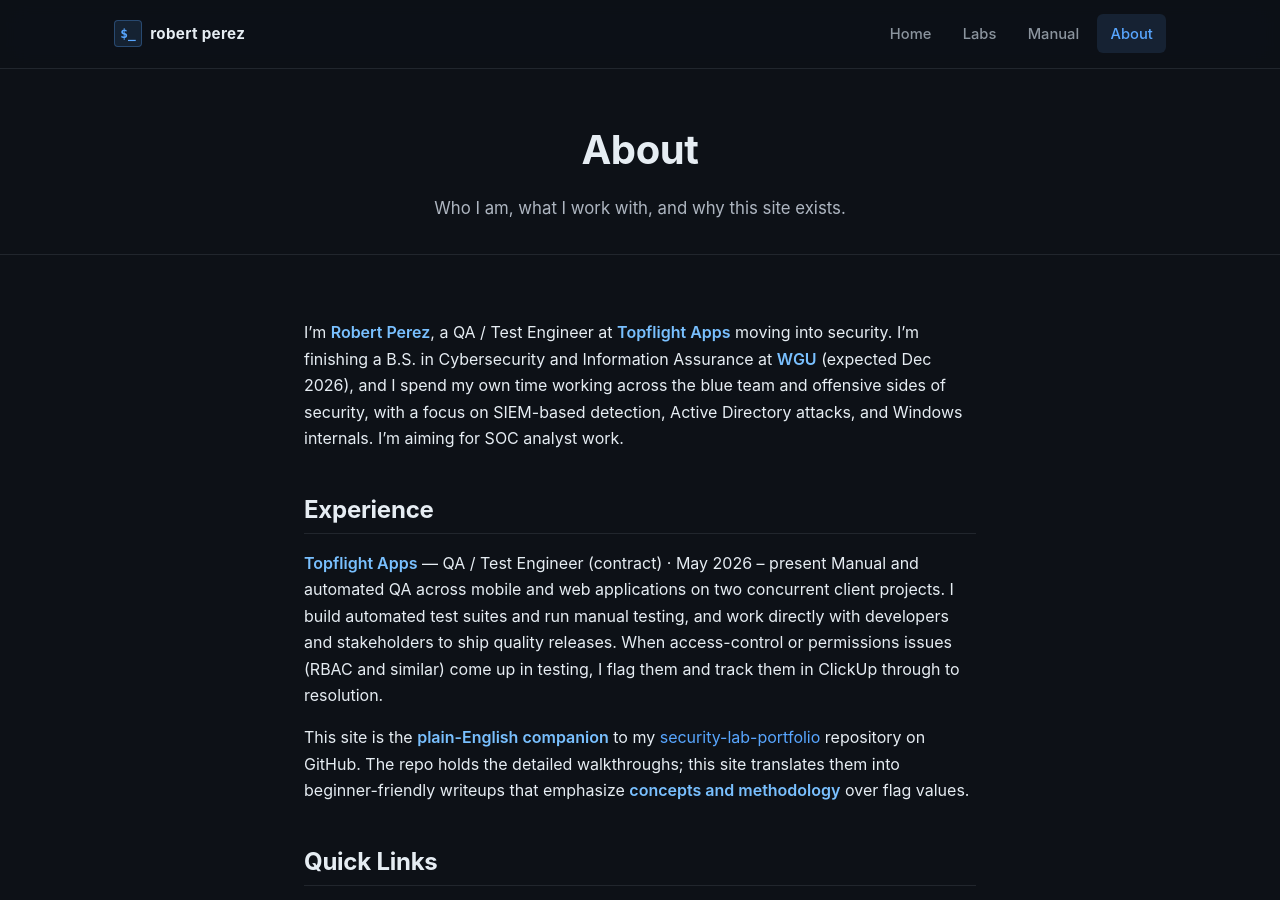
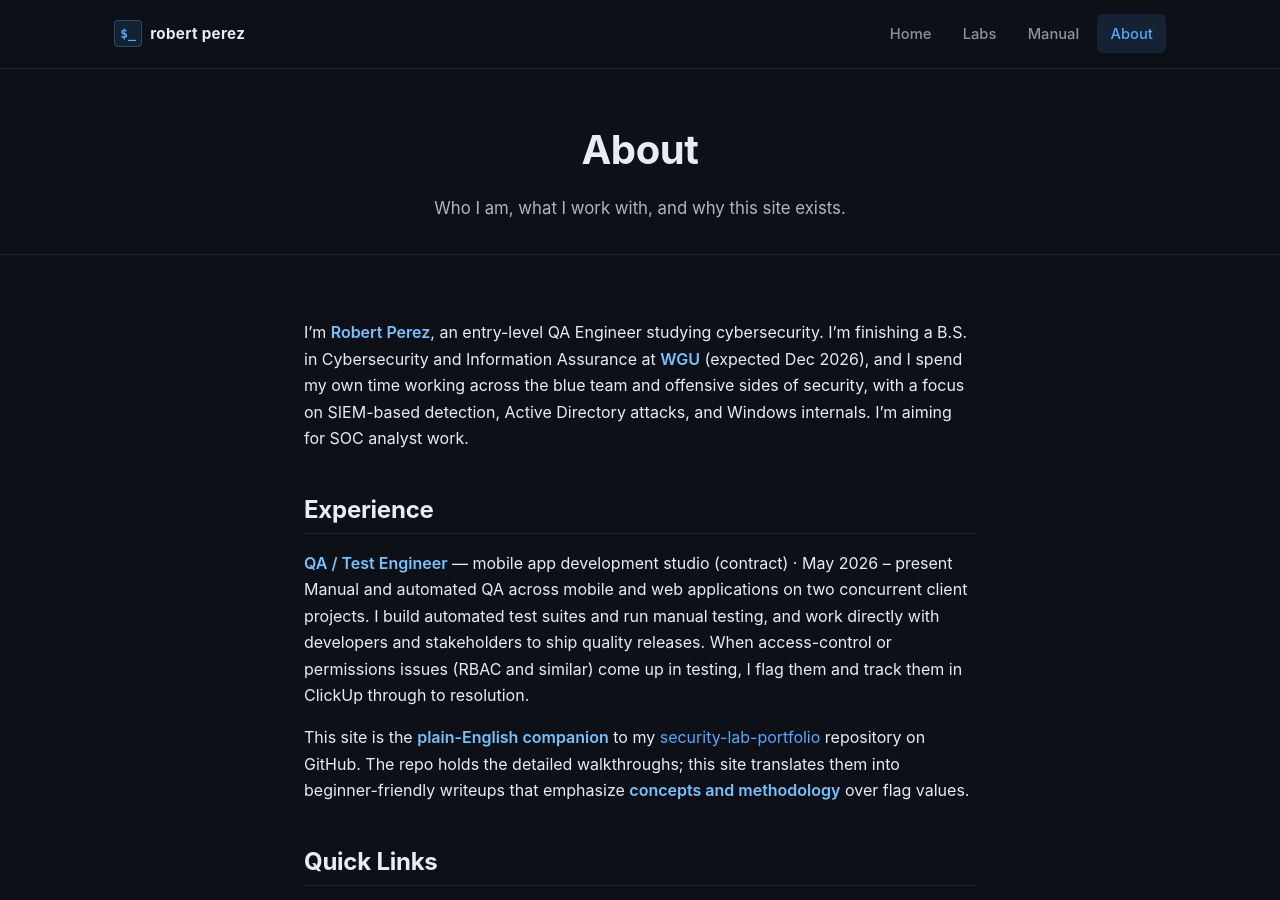
Before and after one commit to barrytd/barrytd.github.io, a Jekyll site: the page built from about.md, in a window 1280 px wide and 900 px high. Built offline with Jekyll 4.4.1, drawn with Linux system fonts in a browser that asks for light colours.

Commit message:
drop employer name; frame as entry-level QA studying cybersecurity
Remove the company name from the hero, About intro, and Experience entry
(genericized to "mobile app development studio"). Reframe the bio as an
entry-level QA Engineer studying cybersecurity aiming for SOC. Green line
now reads "Open to cybersecurity internships".

Co-Authored-By: Claude Opus 4.8 (1M context) <noreply@anthropic.com>

```diff
--- a/_layouts/home.html
+++ b/_layouts/home.html
@@ -12,7 +12,7 @@ layout: default
     <span class="hero-title-prompt">$</span> {{ site.author.name | downcase }}
   </h1>
   <p class="hero-tagline">
-    QA / Test Engineer at Topflight Apps, moving into security. Hands-on SOC and detection labs in Splunk and ELK, plus offensive writeups that show both sides, methodology-first with no spoilers. Open to SOC analyst and security roles.
+    Entry-level QA Engineer studying cybersecurity, aiming for a SOC analyst role. Hands-on SOC and detection labs in Splunk and ELK, plus offensive writeups that show both sides, methodology-first with no spoilers. Open to SOC analyst and security roles.
   </p>
   <div class="hero-actions">
     <a class="btn btn-primary" href="{{ '/labs/' | relative_url }}">Browse Labs</a>
@@ -26,7 +26,7 @@ layout: default
 
   <p class="hero-availability">
     <span class="hero-availability-dot"></span>
-    Open to internships
+    Open to cybersecurity internships
   </p>
 
   <div class="stats-bar">
--- a/about.md
+++ b/about.md
@@ -5,11 +5,11 @@ subtitle: Who I am, what I work with, and why this site exists.
 permalink: /about/
 ---
 
-I'm **Robert Perez**, a QA / Test Engineer at **Topflight Apps** moving into security. I'm finishing a B.S. in Cybersecurity and Information Assurance at **WGU** (expected Dec 2026), and I spend my own time working across the blue team and offensive sides of security, with a focus on SIEM-based detection, Active Directory attacks, and Windows internals. I'm aiming for SOC analyst work.
+I'm **Robert Perez**, an entry-level QA Engineer studying cybersecurity. I'm finishing a B.S. in Cybersecurity and Information Assurance at **WGU** (expected Dec 2026), and I spend my own time working across the blue team and offensive sides of security, with a focus on SIEM-based detection, Active Directory attacks, and Windows internals. I'm aiming for SOC analyst work.
 
 ## Experience
 
-**Topflight Apps** — QA / Test Engineer (contract) · May 2026 – present
+**QA / Test Engineer** — mobile app development studio (contract) · May 2026 – present
 Manual and automated QA across mobile and web applications on two concurrent client projects. I build automated test suites and run manual testing, and work directly with developers and stakeholders to ship quality releases. When access-control or permissions issues (RBAC and similar) come up in testing, I flag them and track them in ClickUp through to resolution.
 
 This site is the **plain-English companion** to my [security-lab-portfolio](https://github.com/barrytd/security-lab-portfolio) repository on GitHub. The repo holds the detailed walkthroughs; this site translates them into beginner-friendly writeups that emphasize **concepts and methodology** over flag values.
```
